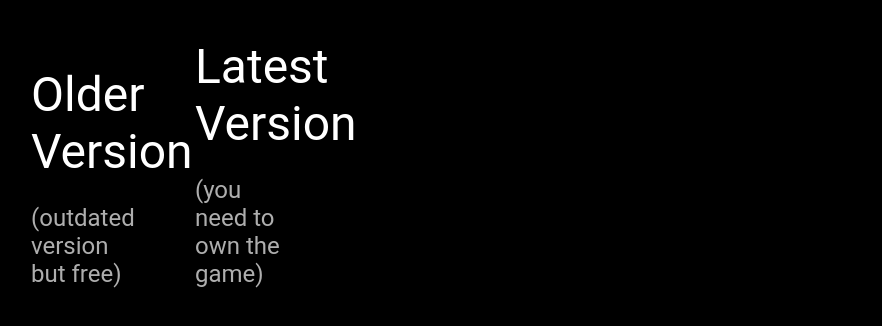
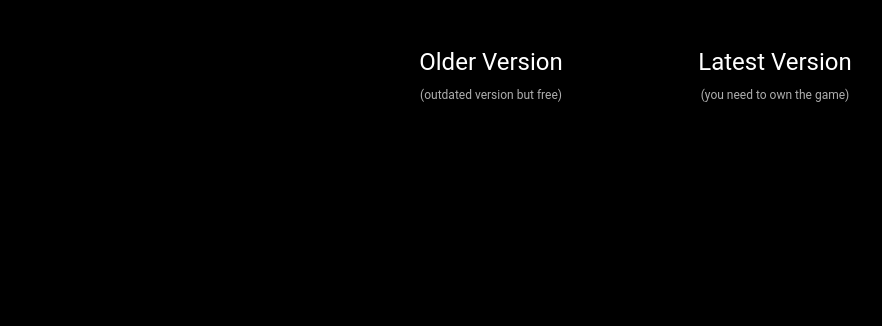
Before and after one commit to beaverton-k12/instructure, a plain HTML site: page backup_js/backup1/index.html in a window 1280 px wide. Shown: the whole page, without its empty margins (7-889 px from the left). Drawn offline with Linux system fonts and the light colour scheme.

Commit message:
Uploaded backups

```diff
--- a/backup_js/backup1/index.html
+++ b/backup_js/backup1/index.html
@@ -1,5 +1,6 @@
 <!DOCTYPE html>
 <html>
+
 <head>
     <title>Recent - Google Drive</title>
     <style>
@@ -8,24 +9,29 @@
             color: white;
             font-family: 'Roboto', sans-serif;
         }
+
         a {
             text-decoration: none;
-                font-size: 48px;
+            font-size: 24px;
             color: white;
         }
+
         p {
             color: rgb(174, 174, 174);
-                font-size: 24px;
+            font-size: 12px;
         }
+
         .item {
             display: inline-block;
-                width: 100px;
+            width: 200px;
             height: 100px;
-                margin: 30px;
+            margin: 40px;
         }
     </style>
 </head>
+
 <body>
+    <center>
         <div class="item">
             <a href="backup1.html">Older Version</a>
             <p>(outdated version but free)</p>
@@ -34,5 +40,7 @@
             <a>Latest Version</a>
             <p>(you need to own the game)</p>
         </div>
+    </center>
 </body>
+
 </html>
```
Also changed, not shown: index.html (+5 -3 lines). Lines whose indentation alone changed are shown as unchanged.
